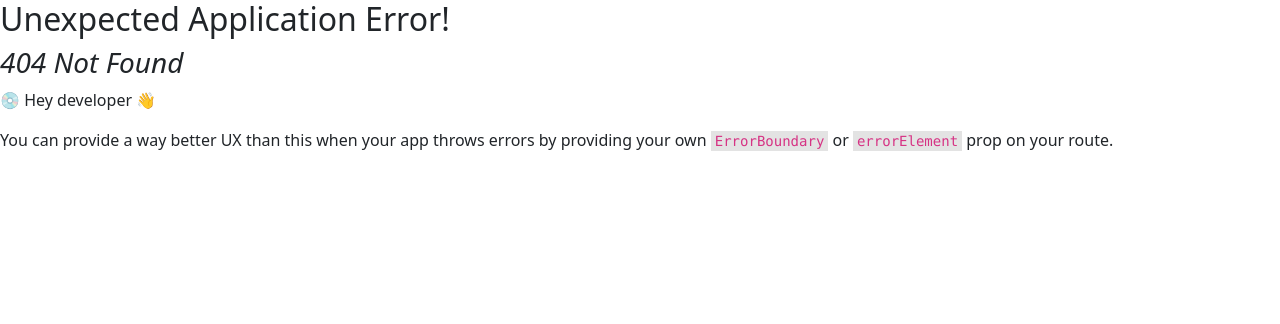
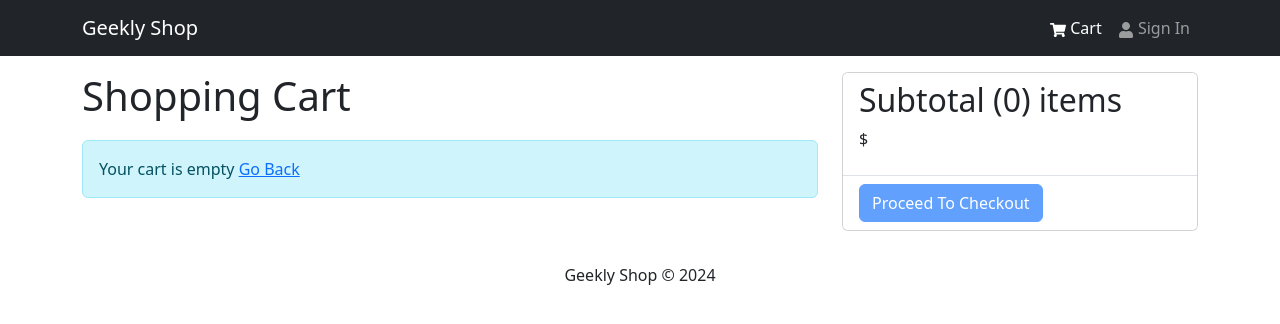
Before and after one commit to MrTrukiny/geekly_shop, a React (Vite) app in the folder client/: page /cart in a window 1280 px wide. Before the commit this address had no page. Shown: the top 324 px of the page. Built offline with nearby package versions, Linux system fonts and the light colour scheme.

Commit message:
feat(cart): see Cart view, cart quantity and price

```diff
--- a/client/src/components/Header.component.tsx
+++ b/client/src/components/Header.component.tsx
@@ -1,8 +1,11 @@
-import { Navbar, Nav, Container } from 'react-bootstrap';
+import { Navbar, Nav, Container, Badge } from 'react-bootstrap';
 import { FaShoppingCart, FaUser } from 'react-icons/fa';
 import { LinkContainer } from 'react-router-bootstrap';
+import { useAppSelector } from '@/hooks';
 
 const Header = () => {
+  const { cartItems } = useAppSelector((state) => state.cart);
+
   return (
     <header>
       <Navbar bg="dark" variant="dark" expand="md" collapseOnSelect>
@@ -11,14 +14,16 @@ const Header = () => {
             <Navbar.Brand>Geekly Shop</Navbar.Brand>
           </LinkContainer>
           <Navbar.Toggle aria-controls="basic-navbar-nav" />
-          <Navbar.Collapse
-            id="basic-navbar-nav"
-            className="justify-content-end"
-          >
+          <Navbar.Collapse id="basic-navbar-nav" className="justify-content-end">
             <Nav className="ms-auto">
               <LinkContainer to="/cart">
                 <Nav.Link>
                   <FaShoppingCart /> Cart
+                  {cartItems.length > 0 && (
+                    <Badge pill bg="success" style={{ marginLeft: '5px' }}>
+                      {cartItems.reduce((a, c) => a + c.quantity, 0)}
+                    </Badge>
+                  )}
                 </Nav.Link>
               </LinkContainer>
               <LinkContainer to="/login">
--- a/client/src/routes.tsx
+++ b/client/src/routes.tsx
@@ -1,19 +1,17 @@
-import {
-  createBrowserRouter,
-  createRoutesFromElements,
-  Route,
-} from 'react-router-dom';
+import { createBrowserRouter, createRoutesFromElements, Route } from 'react-router-dom';
 
 /* Views */
 import App from './App';
 import HomeView from '@/sections/Home/Home.view';
 import ProductView from '@/sections/Product/Product.view';
+import CartView from './sections/Cart/Cart.view';
 
 export const router = createBrowserRouter(
   createRoutesFromElements([
     <Route path="/" element={<App />}>
       <Route index={true} path="/" element={<HomeView />} />
       <Route path="/product/:id" element={<ProductView />} />
+      <Route path="/cart" element={<CartView />} />
     </Route>,
   ])
 );
--- /dev/null
+++ b/client/src/sections/Cart/Cart.view.tsx
@@ -0,0 +1,97 @@
+import { Link, useNavigate } from 'react-router-dom';
+import { Row, Col, ListGroup, Image, Form, Button, Card } from 'react-bootstrap';
+import { FaTrash } from 'react-icons/fa';
+
+/* Components */
+import Message from '@/components/Message.component';
+
+/* Hooks & State */
+import { useAppDispatch, useAppSelector } from '@/hooks';
+import { addToCart, removeFromCart } from '@/state/slices/cart.slice';
+
+/* Types */
+import { Product } from '@/state/product.types';
+
+const CartView = () => {
+  const navigate = useNavigate();
+  const dispatch = useAppDispatch();
+
+  const cart = useAppSelector((state) => state.cart);
+  const { cartItems, itemsPrice } = cart;
+
+  const addToCartHandler = (product: Product, qty: number) => {
+    dispatch(addToCart({ ...product, quantity: qty }));
+  };
+
+  const removeFromCartHandler = (id: number) => {
+    dispatch(removeFromCart(id));
+  };
+
+  const checkoutHandler = () => {
+    navigate('/login?redirect=/shipping');
+  };
+
+  return (
+    <Row>
+      <Col md={8}>
+        <h1 style={{ marginBottom: '20px' }}>Shopping Cart</h1>
+        {cartItems.length === 0 ? (
+          <Message>
+            Your cart is empty <Link to="/">Go Back</Link>
+          </Message>
+        ) : (
+          <ListGroup variant="flush">
+            {cartItems.map((item) => (
+              <ListGroup.Item key={item.id}>
+                <Row>
+                  <Col md={2}>
+                    <Image src={item.image} alt={item.name} fluid rounded />
+                  </Col>
+                  <Col md={3}>
+                    <Link to={`/product/${item.id}`}>{item.name}</Link>
+                  </Col>
+                  <Col md={2}>${item.price}</Col>
+                  <Col md={2}>
+                    <Form.Control
+                      as="select"
+                      value={item.quantity}
+                      onChange={(e) => addToCartHandler(item, Number(e.target.value))}
+                    >
+                      {[...Array(item.countInStock).keys()].map((x) => (
+                        <option key={x + 1} value={x + 1}>
+                          {x + 1}
+                        </option>
+                      ))}
+                    </Form.Control>
+                  </Col>
+                  <Col md={2}>
+                    <Button type="button" variant="light" onClick={() => removeFromCartHandler(item.id)}>
+                      <FaTrash />
+                    </Button>
+                  </Col>
+                </Row>
+              </ListGroup.Item>
+            ))}
+          </ListGroup>
+        )}
+      </Col>
+      <Col md={4}>
+        <Card>
+          <ListGroup variant="flush">
+            <ListGroup.Item>
+              <h2>Subtotal ({cartItems.reduce((acc, item) => acc + item.quantity, 0)}) items</h2>
+              <p>$ {itemsPrice}</p>
+            </ListGroup.Item>
+            <ListGroup.Item>
+              <Button type="button" className="btn-block" disabled={cartItems.length === 0} onClick={checkoutHandler}>
+                Proceed To Checkout
+              </Button>
+            </ListGroup.Item>
+          </ListGroup>
+        </Card>
+      </Col>
+    </Row>
+  );
+};
+
+export default CartView;
--- a/client/src/sections/Product/Product.view.tsx
+++ b/client/src/sections/Product/Product.view.tsx
@@ -1,16 +1,30 @@
+import { useState } from 'react';
 import { SerializedError } from '@reduxjs/toolkit';
 import { Link, useParams } from 'react-router-dom';
-import { Button, Card, Col, Image, ListGroup, Row } from 'react-bootstrap';
+import { Button, Card, Col, Form, Image, ListGroup, Row } from 'react-bootstrap';
 
+/* Hooks & State */
+import { useAppDispatch } from '@/hooks';
 import { useGetProductDetailsQuery } from '@/state/slices/products-api.slice';
+import { addToCart } from '@/state/slices/cart.slice';
 
+/* Components */
 import Rating from '@/components/Rating.component.';
 import Loader from '@/components/Loader.component';
 import Message from '@/components/Message.component';
 
 const ProductView = () => {
+  const dispatch = useAppDispatch();
   const { id: productId } = useParams<{ id: string }>();
+  const [qty, setQty] = useState(1);
+
   const { data: product, isLoading, error } = useGetProductDetailsQuery(Number(productId));
+
+  const addToCartHandler = () => {
+    if (product) {
+      dispatch(addToCart({ ...product, quantity: qty }));
+    }
+  };
 
   return (
     <>
@@ -21,7 +35,7 @@ const ProductView = () => {
       {isLoading ? (
         <Loader />
       ) : error ? (
-        <Message variant='danger'>{(error as SerializedError).message}</Message>
+        <Message variant="danger">{(error as SerializedError).message}</Message>
       ) : (
         <>
           {product && (
@@ -60,8 +74,32 @@ const ProductView = () => {
                         </Col>
                       </Row>
                     </ListGroup.Item>
+
+                    {/* Qty Select */}
+                    {product.countInStock > 0 && (
+                      <ListGroup.Item>
+                        <Row>
+                          <Col>Qty</Col>
+                          <Col>
+                            <Form.Control as="select" value={qty} onChange={(e) => setQty(Number(e.target.value))}>
+                              {[...Array(product.countInStock).keys()].map((x) => (
+                                <option key={x + 1} value={x + 1}>
+                                  {x + 1}
+                                </option>
+                              ))}
+                            </Form.Control>
+                          </Col>
+                        </Row>
+                      </ListGroup.Item>
+                    )}
+
                     <ListGroup.Item>
-                      <Button className="btn-block" type="button" disabled={product.countInStock === 0}>
+                      <Button
+                        className="btn-block"
+                        disabled={product.countInStock === 0}
+                        onClick={addToCartHandler}
+                        type="button"
+                      >
                         Add To Cart
                       </Button>
                     </ListGroup.Item>
--- a/client/src/state/slices/cart.slice.ts
+++ b/client/src/state/slices/cart.slice.ts
@@ -23,8 +23,8 @@ const cartSlice = createSlice({
   name: 'cart',
   initialState,
   reducers: {
-    addToCart: (state, action: PayloadAction<{ cartItem: CartItem }>) => {
-      const { cartItem } = action.payload;
+    addToCart: (state, action: PayloadAction<CartItem>) => {
+      const cartItem = action.payload;
 
       const existItem = state.cartItems.find((item) => item.id === cartItem.id);
 
@@ -36,8 +36,9 @@ const cartSlice = createSlice({
 
       return updateCart(state);
     },
-    removeFromCart: (state, action: PayloadAction<Pick<CartItem, 'id'>>) => {
-      state.cartItems = state.cartItems.filter((item) => item.id !== action.payload.id);
+    removeFromCart: (state, action: PayloadAction<number>) => {
+      const itemId = action.payload;
+      state.cartItems = state.cartItems.filter((item) => item.id !== itemId);
       return updateCart(state);
     },
     saveShippingAddress: (state, action: PayloadAction<ShippingAddress>) => {
```
